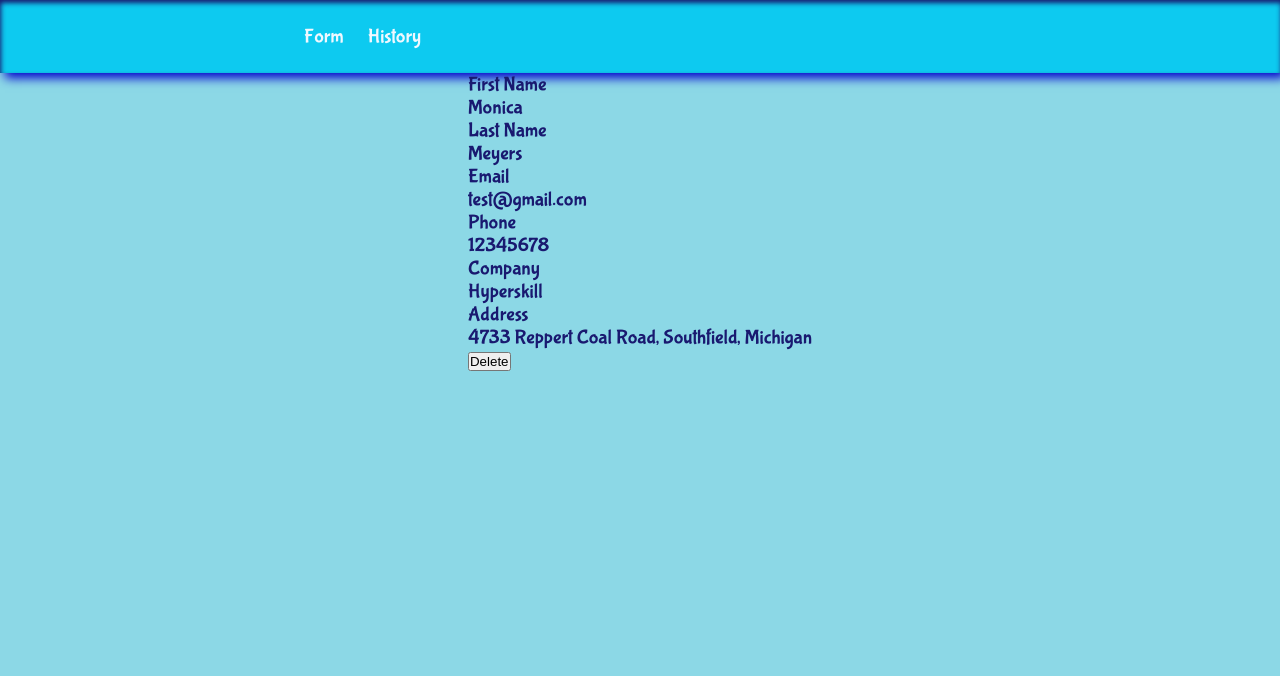
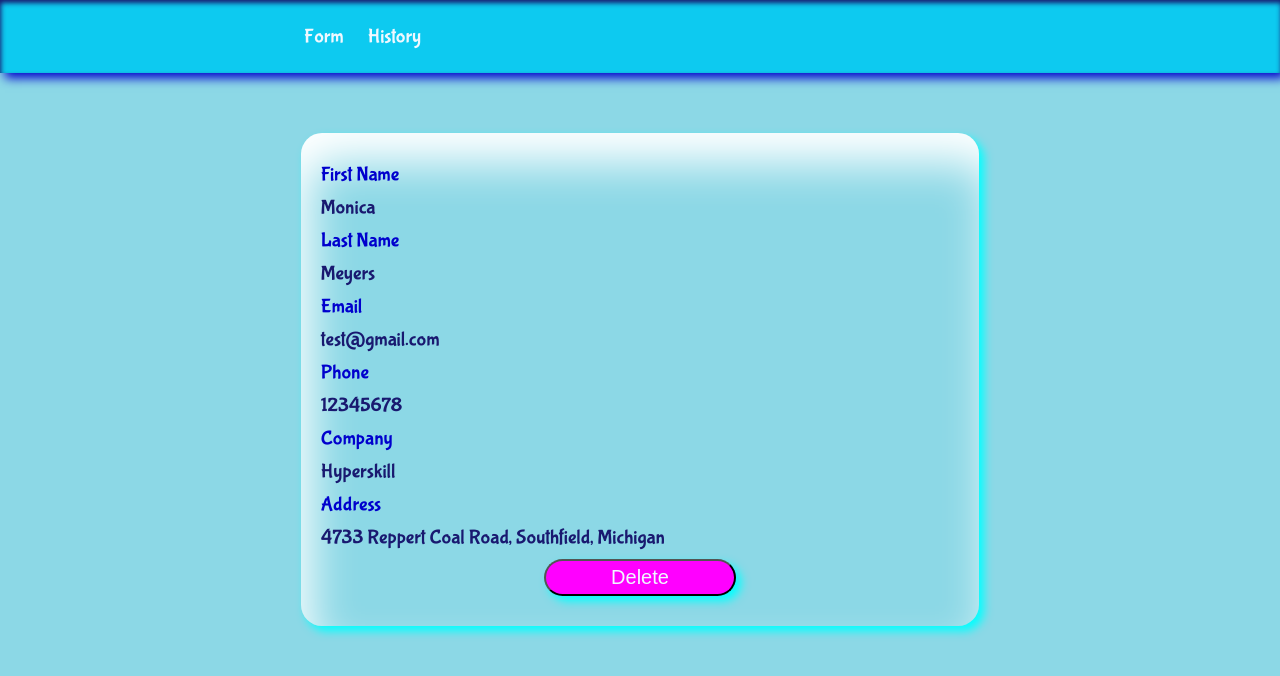
Before and after one commit to Alena2020/Magic-Form, a plain HTML site: page history.html in a window 1280 px wide. Drawn offline with Linux system fonts and the light colour scheme.

Commit message:
changed  style for submit-history-card

```diff
--- a/history.html
+++ b/history.html
@@ -16,22 +16,20 @@
 </header>
 <div class="submit-history-cards">
     <div class="submit-history-card">
-    <p>First Name</p>
+        <p class="card-label">First Name</p>
         <p class="card-first-name">Monica</p>
-    <p>Last Name</p>
+        <p class="card-label">Last Name</p>
         <p class="card-last-name">Meyers</p>
-    <p>Email</p>
+        <p class="card-label">Email</p>
         <p class="card-email">test@gmail.com</p>
-    <p>Phone</p>
+        <p class="card-label">Phone</p>
         <p class="card-phone">12345678</p>
-    <p>Company</p>
+        <p class="card-label">Company</p>
         <p class="card-company">Hyperskill</p>
-    <p>Address</p>
+        <p class="card-label">Address</p>
         <p class="card-address">4733 Reppert Coal Road, Southfield, Michigan</p>
         <button class="delete-button">Delete</button>
     </div>
 </div>
-
-
 </body>
 </html>
--- a/style.css
+++ b/style.css
@@ -86,3 +86,37 @@ input {
   box-shadow: 5px 5px 10px cyan, 10px 30px 45px cyan inset;
   transition: 0.2s;
 }
+
+.submit-history-cards{
+  width: 53%;
+  color: midnightblue;
+  margin-top: 40px;
+}
+
+.submit-history-card{
+  margin-top: 20px;
+  margin-bottom: 20px;
+  padding: 20px;
+  box-shadow: 5px 5px 10px cyan, 10px 30px 45px white inset;
+  border-radius: 21px;
+  display: flex;
+  flex-direction: column;
+}
+
+.card-label{
+  color:mediumblue;
+  margin: 10px 0;
+}
+
+.delete-button{
+  align-self: center;
+  width: 30%;
+  background-color:magenta;
+  box-shadow: 5px 5px 10px cyan;
+  color: aliceblue;
+  font-size: 20px;
+  border-radius: 21px;
+  padding: 5px;
+  margin: 10px 5px;
+  cursor: pointer;
+}
```
Lines whose indentation alone changed are shown as unchanged.
